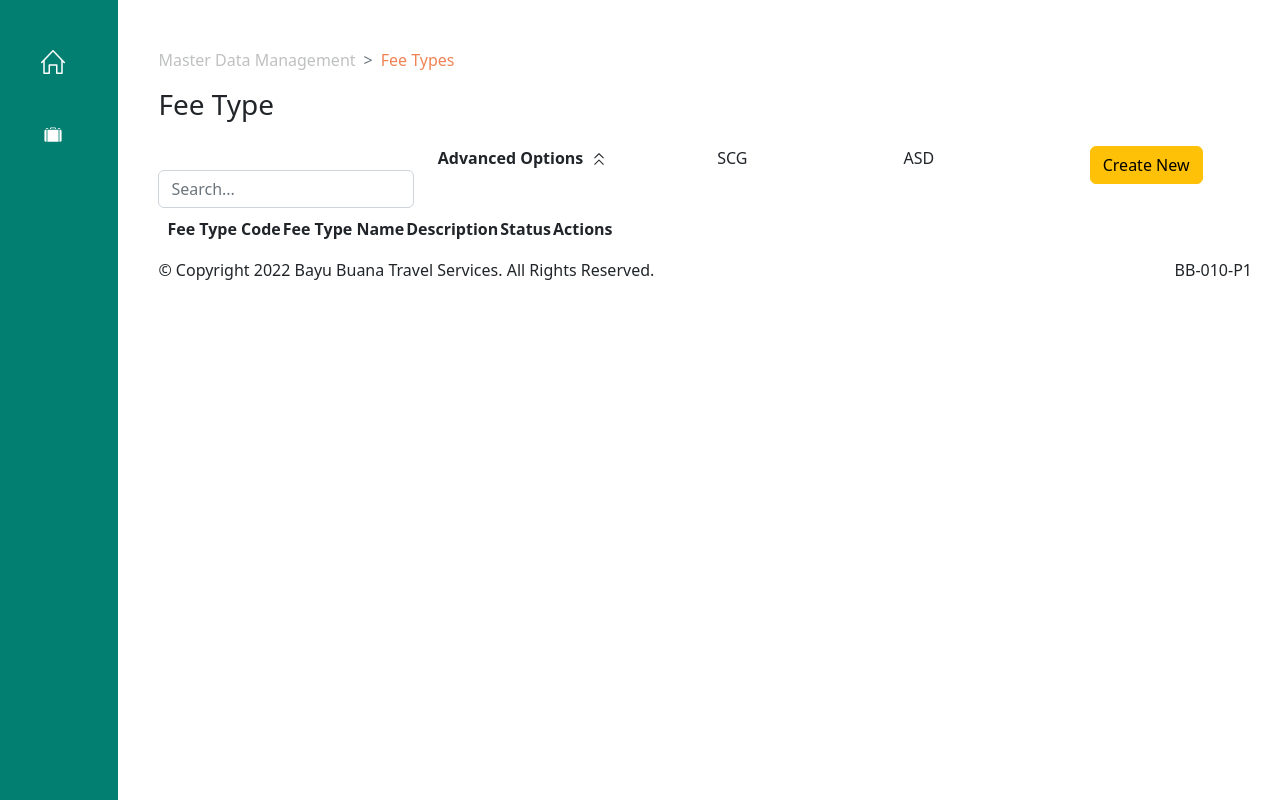
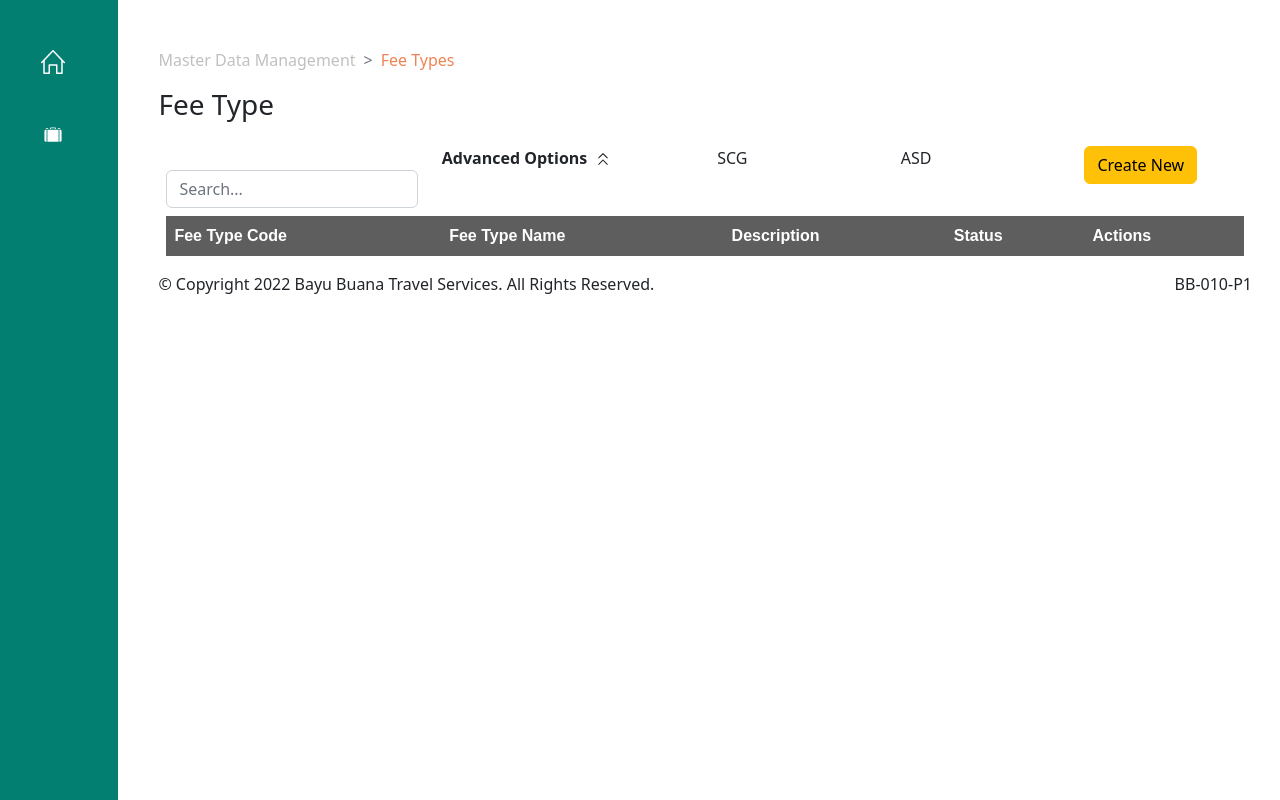
Before and after one commit to mzulfanw/fee-types, a React (Vite) app: page /fee-types in a window 1280 px wide. Built offline with nearby package versions, Linux system fonts and the light colour scheme.

Commit message:
refactor(jsconfig): change js config

```diff
--- a/jsconfig.json
+++ b/jsconfig.json
@@ -1,9 +1,12 @@
 {
     "compilerOptions": {
+        "module": "CommonJS",
         "target": "esnext",
         "baseUrl": "./",
         "paths": {
-            "@/*": ["src/*"]
+            "@/*": [
+                "src/*"
+            ]
         }
     }
 }
--- a/src/components/molecules/Table.jsx
+++ b/src/components/molecules/Table.jsx
@@ -5,8 +5,30 @@ import { flexRender } from '@tanstack/react-table'
 function Table({
   table
 }) {
-  console.log(table.getHeaderGroups())
+
   return (
+    <>
+      {
+        <style type='text/css'>
+          {
+            `
+            table {
+              font-family: 'Nunito', sans-serif;
+              border-collapse: collapse;
+              width: 100%;
+            }
+            td,
+            th {
+
+                text-align: left;
+                padding: 8px;
+                background-color: #5E5E5E;
+                color: #fff;
+            }
+          `
+          }
+        </style>
+      }
       <div
         className='p-2'
       >
@@ -39,6 +61,7 @@ function Table({
           </thead>
         </table>
       </div>
+    </>
   )
 }
 
--- a/src/components/organisms/Paper.jsx
+++ b/src/components/organisms/Paper.jsx
@@ -1,4 +1,4 @@
-/* eslint-disable indent */
+
 import React from 'react'
 import { Card } from 'react-bootstrap'
 import PropTypes from 'prop-types'
--- a/src/components/pages/fee-types/FeeTypesToolbar.jsx
+++ b/src/components/pages/fee-types/FeeTypesToolbar.jsx
@@ -10,6 +10,10 @@ function FeeTypesToolbar() {
   return (
     <div
       className='mt-4'
+      style={{
+        paddingLeft: '.5rem',
+        paddingRight: '.5rem'
+      }}
     >
       <Row>
         <Col
```
Lines whose indentation alone changed are shown as unchanged.
